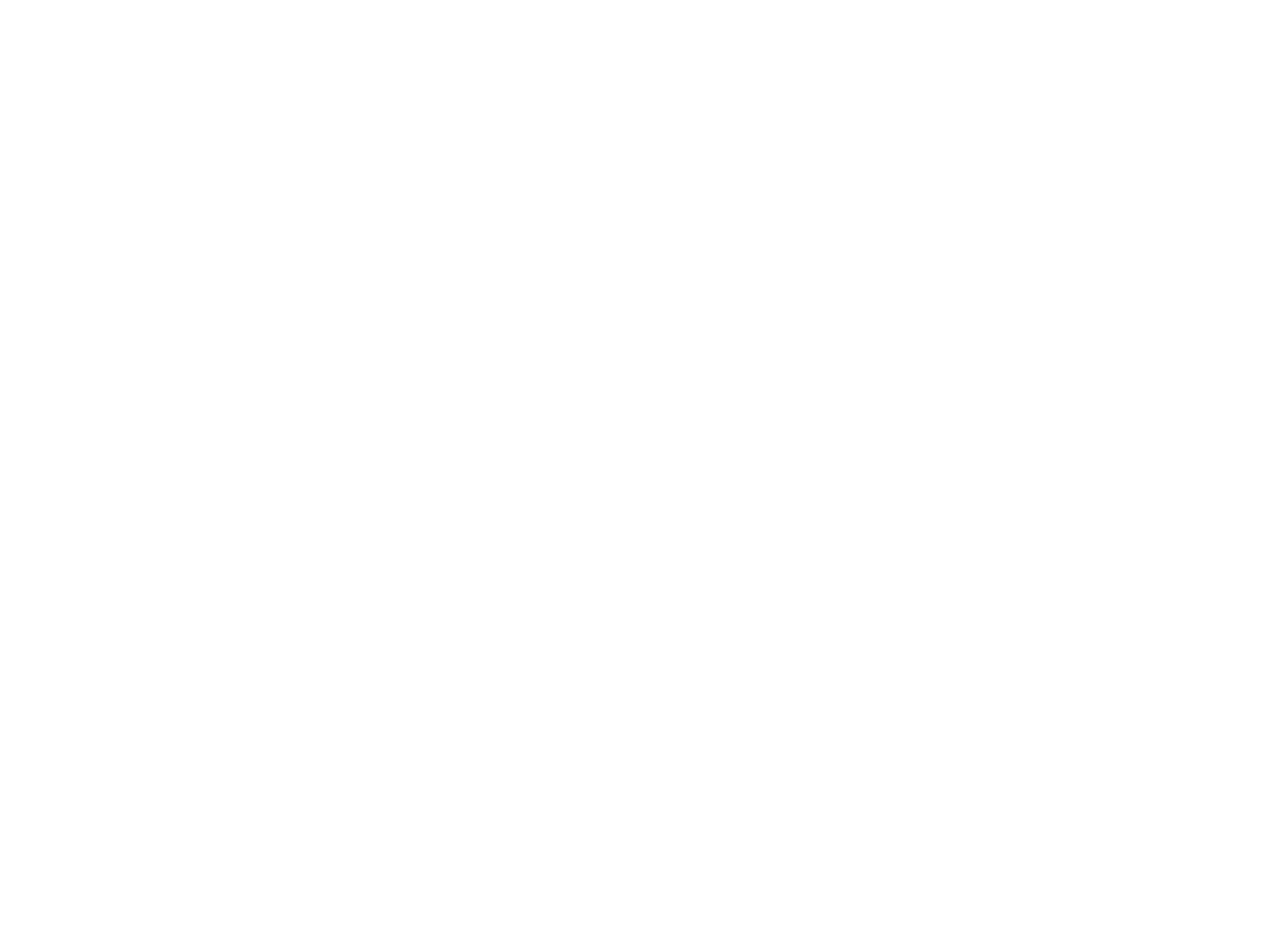
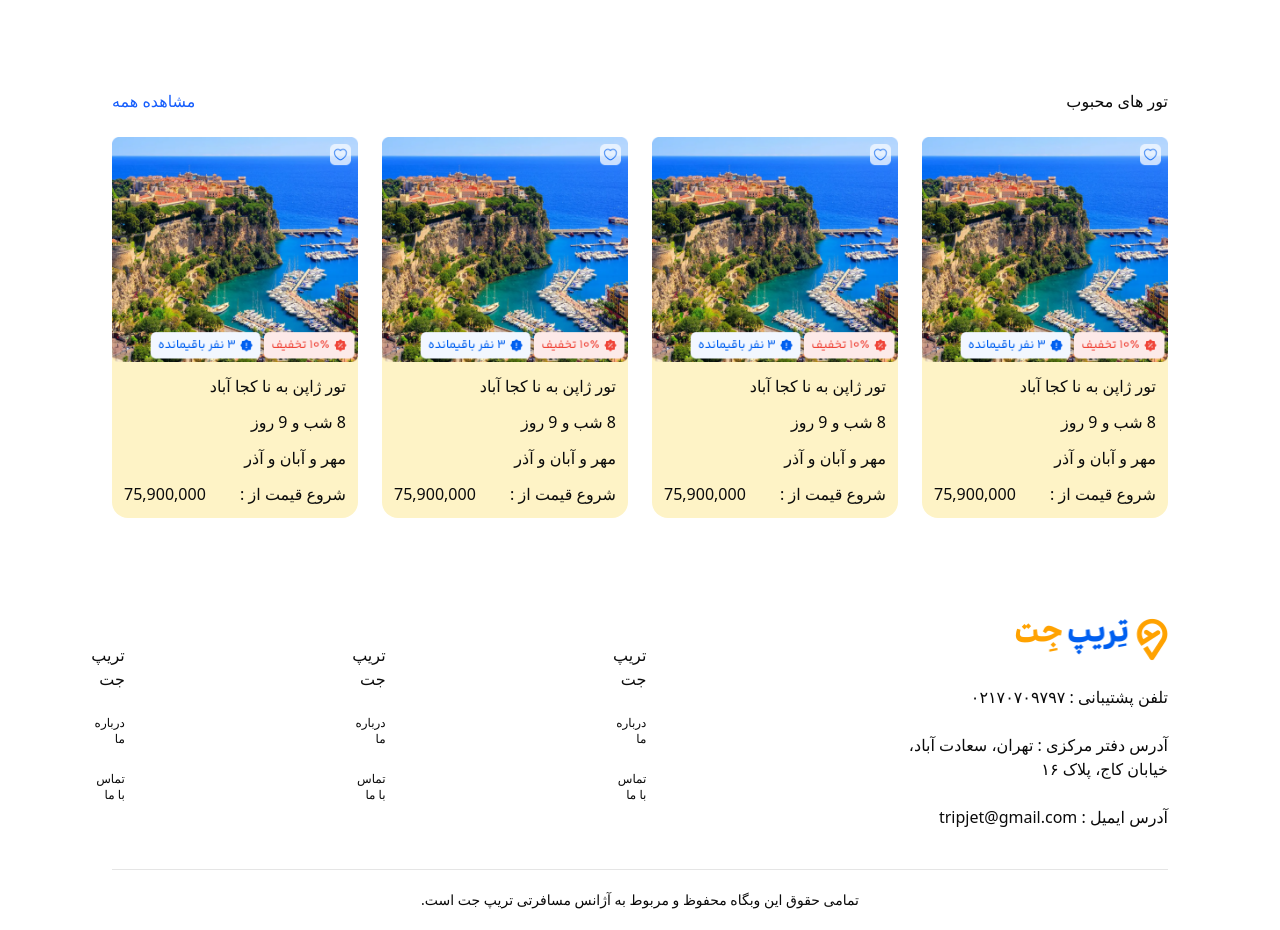
Before and after one commit to amindehnavi2005/tripjet, a Next.js app: page / in a window 1280 px wide. Shown: the part 1620-2550 px from the top of the page. Before the commit the page ends 1649 px from the top, so only its background shows below. Built offline with nearby package versions, Linux system fonts and the light colour scheme.

Commit message:
➕feat(Footer): add new section to landing page

```diff
--- a/src/app/page.jsx
+++ b/src/app/page.jsx
@@ -4,72 +4,17 @@ import Image from 'next/image'
 //* Component Imports
 import { Header } from '@/components/layout/common/Header'
 import { LandingSearchBox } from '@/components/layout/landing/LandingSearchBox'
+import { LandingTourSection } from '@/components/layout/landing/LandingTourSection'
+import { Footer } from '@/components/layout/common/Footer'
 
 const page = () => {
   return (
     <div>
       <Header />
       <LandingSearchBox />
-      <div className='grid mt-[100px] gap-6 md:mx-28 mx-6 mb-10'>
-        <div className='flex items-center justify-between'>
-          <div className='flex items-center gap-4'>
-            <p>پیشنهادات ویژه</p>
-          </div>
-          <div className='flex items-center'>
-            <p className='text-blue-600'>مشاهده همه</p>
-          </div>
-        </div>
-        <div className='grid md:grid-cols-4 grid-cols-2 gap-6'>
-          <div className='grid bg-amber-100 rounded-2xl'>
-            <Image src={"/images/Ticket.png"} height={43} width={422} alt='تریپ جت' />
-            <div className='flex flex-col gap-3 p-3'>
-              <p>تور ژاپن به نا کجا آباد</p>
-              <p>8 شب و 9 روز</p>
-              <p>مهر و آبان و آذر</p>
-              <div className='flex items-center justify-between'>
-                <p>شروع قیمت از :</p>
-                <p>75,900,000</p>
-              </div>
-            </div>
-          </div>
-          <div className='grid bg-amber-100 rounded-2xl'>
-            <Image src={"/images/Ticket.png"} height={43} width={422} alt='تریپ جت' />
-            <div className='flex flex-col gap-3 p-3'>
-              <p>تور ژاپن به نا کجا آباد</p>
-              <p>8 شب و 9 روز</p>
-              <p>مهر و آبان و آذر</p>
-              <div className='flex items-center justify-between'>
-                <p>شروع قیمت از :</p>
-                <p>75,900,000</p>
-              </div>
-            </div>
-          </div>
-          <div className='grid bg-amber-100 rounded-2xl'>
-            <Image src={"/images/Ticket.png"} height={43} width={422} alt='تریپ جت' />
-            <div className='flex flex-col gap-3 p-3'>
-              <p>تور ژاپن به نا کجا آباد</p>
-              <p>8 شب و 9 روز</p>
-              <p>مهر و آبان و آذر</p>
-              <div className='flex items-center justify-between'>
-                <p>شروع قیمت از :</p>
-                <p>75,900,000</p>
-              </div>
-            </div>
-          </div>
-          <div className='grid bg-amber-100 rounded-2xl'>
-            <Image src={"/images/Ticket.png"} height={43} width={422} alt='تریپ جت' />
-            <div className='flex flex-col gap-3 p-3'>
-              <p>تور ژاپن به نا کجا آباد</p>
-              <p>8 شب و 9 روز</p>
-              <p>مهر و آبان و آذر</p>
-              <div className='flex items-center justify-between'>
-                <p>شروع قیمت از :</p>
-                <p>75,900,000</p>
-              </div>
-            </div>
-          </div>
-        </div>
-      </div>
+      <LandingTourSection />
+      <LandingTourSection title='تور های محبوب' />
+      <Footer />
     </div>
   )
 }
--- /dev/null
+++ b/src/components/layout/common/Footer.jsx
@@ -0,0 +1,35 @@
+//* React | Next Imports
+import React from 'react'
+import Image from 'next/image'
+
+export const Footer = () => {
+    return (
+        <>
+            <div className='mt-[100px] grid grid-cols-5 items-center gap-6 mb-10'>
+                <div className='grid col-span-2 gap-6 mx-5 md:mx-28'>
+                    <Image src={"/images/Logo.png"} height={43} width={153} alt='تریپ جت' />
+                    <p>تلفن پشتیبانی : ۰۲۱۷۰۷۰۹۷۹۷</p>
+                    <p>آدرس دفتر مرکزی : تهران، سعادت آباد، خیابان کاج، پلاک ۱۶</p>
+                    <p>آدرس ایمیل : tripjet@gmail.com</p>
+                </div>
+                <div className='grid gap-6 mx-5 md:mx-28'>
+                    <p className=''>تریپ جت</p>
+                    <p className='text-xs'>درباره ما</p>
+                    <p className='text-xs'>تماس با ما</p>
+                </div>
+                <div className='grid gap-6 mx-5 md:mx-28'>
+                    <p>تریپ جت</p>
+                    <p className='text-xs'>درباره ما</p>
+                    <p className='text-xs'>تماس با ما</p>
+                </div>
+                <div className='grid gap-6 mx-5 md:mx-28'>
+                    <p>تریپ جت</p>
+                    <p className='text-xs'>درباره ما</p>
+                    <p className='text-xs'>تماس با ما</p>
+                </div>
+            </div>
+            <hr className='my-5 mx-5 md:mx-28' />
+            <p className='text-center mb-5 text-sm'>تمامی حقوق این وبگاه محفوظ و مربوط به آژانس مسافرتی تریپ جت است.</p>
+        </>
+    )
+}
--- /dev/null
+++ b/src/components/layout/landing/LandingTourSection.jsx
@@ -0,0 +1,68 @@
+//* React | Next Imports
+import React from 'react'
+import Image from 'next/image'
+
+export const LandingTourSection = ({ title = "پیشنهادات ویژه" }) => {
+    return (
+        <div className='grid mt-[100px] gap-6 md:mx-28 mx-6 mb-10'>
+            <div className='flex items-center justify-between'>
+                <div className='flex items-center gap-4'>
+                    <p>{title}</p>
+                </div>
+                <div className='flex items-center'>
+                    <p className='text-blue-600'>مشاهده همه</p>
+                </div>
+            </div>
+            <div className='grid md:grid-cols-4 grid-cols-2 gap-6'>
+                <div className='grid bg-amber-100 rounded-2xl'>
+                    <Image src={"/images/Ticket.png"} height={43} width={422} alt='تریپ جت' />
+                    <div className='flex flex-col gap-3 p-3'>
+                        <p>تور ژاپن به نا کجا آباد</p>
+                        <p>8 شب و 9 روز</p>
+                        <p>مهر و آبان و آذر</p>
+                        <div className='flex items-center justify-between'>
+                            <p>شروع قیمت از :</p>
+                            <p>75,900,000</p>
+                        </div>
+                    </div>
+                </div>
+                <div className='grid bg-amber-100 rounded-2xl'>
+                    <Image src={"/images/Ticket.png"} height={43} width={422} alt='تریپ جت' />
+                    <div className='flex flex-col gap-3 p-3'>
+                        <p>تور ژاپن به نا کجا آباد</p>
+                        <p>8 شب و 9 روز</p>
+                        <p>مهر و آبان و آذر</p>
+                        <div className='flex items-center justify-between'>
+                            <p>شروع قیمت از :</p>
+                            <p>75,900,000</p>
+                        </div>
+                    </div>
+                </div>
+                <div className='grid bg-amber-100 rounded-2xl'>
+                    <Image src={"/images/Ticket.png"} height={43} width={422} alt='تریپ جت' />
+                    <div className='flex flex-col gap-3 p-3'>
+                        <p>تور ژاپن به نا کجا آباد</p>
+                        <p>8 شب و 9 روز</p>
+                        <p>مهر و آبان و آذر</p>
+                        <div className='flex items-center justify-between'>
+                            <p>شروع قیمت از :</p>
+                            <p>75,900,000</p>
+                        </div>
+                    </div>
+                </div>
+                <div className='grid bg-amber-100 rounded-2xl'>
+                    <Image src={"/images/Ticket.png"} height={43} width={422} alt='تریپ جت' />
+                    <div className='flex flex-col gap-3 p-3'>
+                        <p>تور ژاپن به نا کجا آباد</p>
+                        <p>8 شب و 9 روز</p>
+                        <p>مهر و آبان و آذر</p>
+                        <div className='flex items-center justify-between'>
+                            <p>شروع قیمت از :</p>
+                            <p>75,900,000</p>
+                        </div>
+                    </div>
+                </div>
+            </div>
+        </div>
+    )
+}
```
